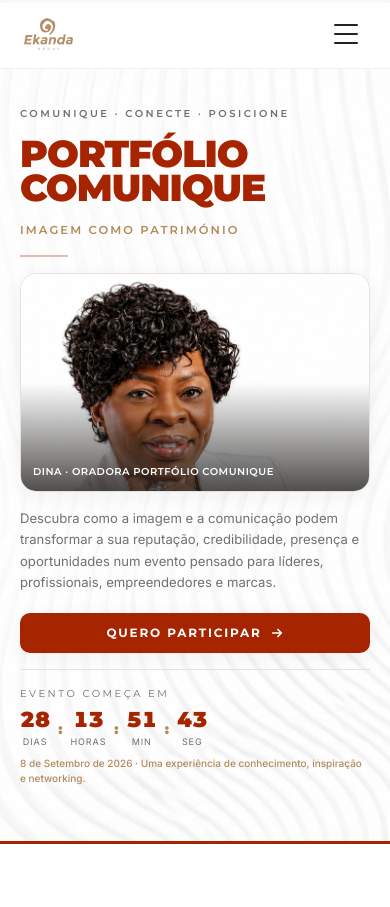
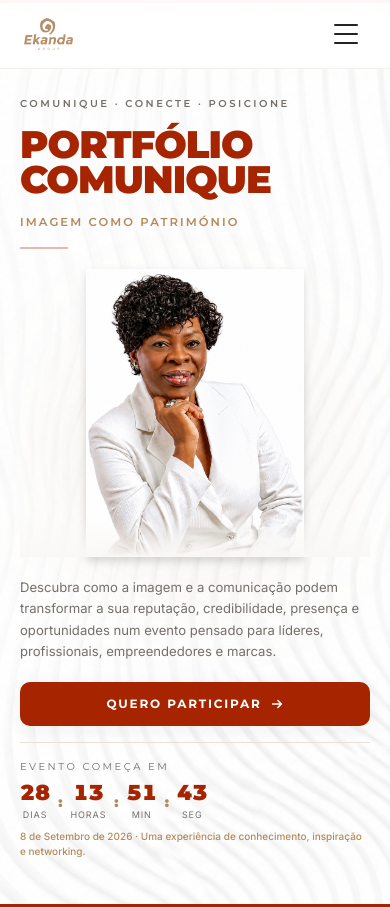
Before and after one commit to emanuel-malungo/InaciosCertify, a Next.js app: page / in a window 390 px wide. Before the commit the page ends 844 px from the top, so only its background shows below. Built offline with nearby package versions, Linux system fonts and the light colour scheme.

Commit message:
feat: update Hero component with improved layout, styling, and accessibility enhancements

```diff
--- a/src/components/layout/Hero.tsx
+++ b/src/components/layout/Hero.tsx
@@ -5,7 +5,7 @@
 
 export default function Hero() {
     return (
-        <section className="relative min-h-[100dvh] lg:h-screen lg:min-h-[700px] w-full overflow-hidden bg-background-soft flex flex-col justify-between">
+        <section className="relative min-h-[100dvh] lg:h-screen lg:min-h-[720px] w-full overflow-hidden bg-background-soft flex flex-col justify-between">
 
             {/* Fundo com textura de ondas */}
             <Image
@@ -16,15 +16,15 @@
                 className="object-cover z-0"
             />
 
-            {/* Linha vermelha no topo */}
+            {/* Linha vermelha de destaque no topo */}
             <div className="absolute top-0 left-0 w-full h-[3px] sm:h-[4px] z-30 bg-primary" />
 
-            {/* Grid principal — 1 coluna em mobile, 2 colunas em tablet (md) e desktop (lg) */}
-            <div className="relative z-20 w-full h-full flex-1 flex items-center pt-24 pb-12 sm:pt-28 sm:pb-16 md:pt-24 lg:pt-0 lg:pb-0">
-                <div className="mx-auto container h-full px-5 sm:px-8 lg:px-0 grid grid-cols-1 md:grid-cols-2 items-center gap-8 lg:gap-0">
+            {/* Container Principal */}
+            <div className="relative z-20 w-full flex-1 flex items-center pt-24 pb-12 sm:pt-28 sm:pb-16 md:pt-24 lg:pt-0 lg:pb-0">
+                <div className="mx-auto container h-full px-5 sm:px-8 lg:px-0 grid grid-cols-1 md:grid-cols-2 items-center gap-6 lg:gap-0">
 
-                    {/* ── Coluna esquerda: Conteúdo textual ── */}
-                    <div className="flex flex-col justify-center lg:justify-end pb-0 lg:pb-14 gap-4 sm:gap-5 md:gap-6 z-10">
+                    {/* ── Coluna Esquerda (Mobile & Desktop) ── */}
+                    <div className="flex flex-col justify-center lg:justify-end pb-0 lg:pb-14 gap-4 sm:gap-5 md:gap-6 z-10 max-w-xl mx-auto md:max-w-none md:mx-0">
 
                         {/* Eyebrow */}
                         <p
@@ -39,7 +39,7 @@
                             className="font-black uppercase text-primary leading-[0.92] tracking-tight"
                             style={{
                                 fontFamily: "var(--font-montserrat)",
-                                fontSize: "clamp(2.35rem, 5.5vw, 5.75rem)",
+                                fontSize: "clamp(2.4rem, 5.5vw, 5.75rem)",
                             }}
                         >
                             PORTFÓLIO<br />
@@ -60,23 +60,22 @@
                         {/* Linha divisória */}
                         <div className="w-12 sm:w-16 h-[2px] bg-primary/30" />
 
-                        {/* Card visual da Dina para telas pequenas (Mobile) */}
-                        <div className="relative w-full md:hidden rounded-[var(--radius-card)] overflow-hidden aspect-[16/10] max-h-56 shadow-premium border border-border">
+                        {/* ── Imagem recortada da Dina no Mobile (Sem card, integrada organicamente com aura suave) ── */}
+                        <div className="relative w-full h-72 sm:h-84 md:hidden my-1 flex items-end justify-center pointer-events-none">
+                            {/* Brilho/Aura dourada suave de fundo */}
+                            <div className="absolute w-52 h-52 sm:w-64 sm:h-64 rounded-full bg-gold/15 blur-3xl -z-10" />
+
+                            {/* Imagem transparente da Dina em destaque */}
                             <Image
                                 src={edina}
-                                alt="Oradora — Portfólio Comunique"
+                                alt="Dina — Oradora Portfólio Comunique"
                                 fill
                                 priority
-                                className="object-cover object-top"
+                                className="object-contain object-bottom drop-shadow-lg"
                             />
-                            <div className="absolute inset-0 bg-gradient-to-t from-foreground/80 via-transparent to-transparent flex items-end p-3">
-                                <span
-                                    className="text-white text-[10px] font-semibold uppercase tracking-wider"
-                                    style={{ fontFamily: "var(--font-montserrat)" }}
-                                >
-                                    Dina · Oradora Portfólio Comunique
-                                </span>
-                            </div>
+
+                            {/* Fade suave na base para fundir perfeitamente com o fundo */}
+                            <div className="absolute bottom-0 left-0 w-full h-10 bg-gradient-to-t from-background-soft to-transparent" />
                         </div>
 
                         {/* Descrição */}
@@ -97,7 +96,7 @@
                         <div className="pt-1">
                             <a
                                 href="#participar"
-                                className="w-full sm:w-auto inline-flex items-center justify-center gap-2 px-6 sm:px-7 py-3 sm:py-3.5 bg-primary hover:bg-primary-hover font-bold text-xs tracking-[0.15em] text-white uppercase transition-all duration-200 active:scale-95 text-center shadow-premium"
+                                className="w-full sm:w-auto inline-flex items-center justify-center gap-2 px-7 py-3.5 bg-primary hover:bg-primary-hover font-bold text-xs tracking-[0.15em] text-white uppercase transition-all duration-200 active:scale-95 shadow-premium text-center"
                                 style={{
                                     borderRadius: "var(--radius-button)",
                                     fontFamily: "var(--font-montserrat)",
@@ -131,11 +130,11 @@
                         </div>
                     </div>
 
-                    {/* ── Coluna direita: Foto da Dina (Tablet e Desktop) ── */}
-                    <div className="relative hidden md:block h-full min-h-[450px] lg:min-h-full w-full">
+                    {/* ── Coluna Direita: Foto da Dina (Tablet e Desktop) ── */}
+                    <div className="relative hidden md:block h-full min-h-[480px] lg:min-h-full w-full">
                         <Image
                             src={edina}
-                            alt="Oradora — Portfólio Comunique"
+                            alt="Dina — Oradora Portfólio Comunique"
                             fill
                             priority
                             className="object-cover object-top"
```
